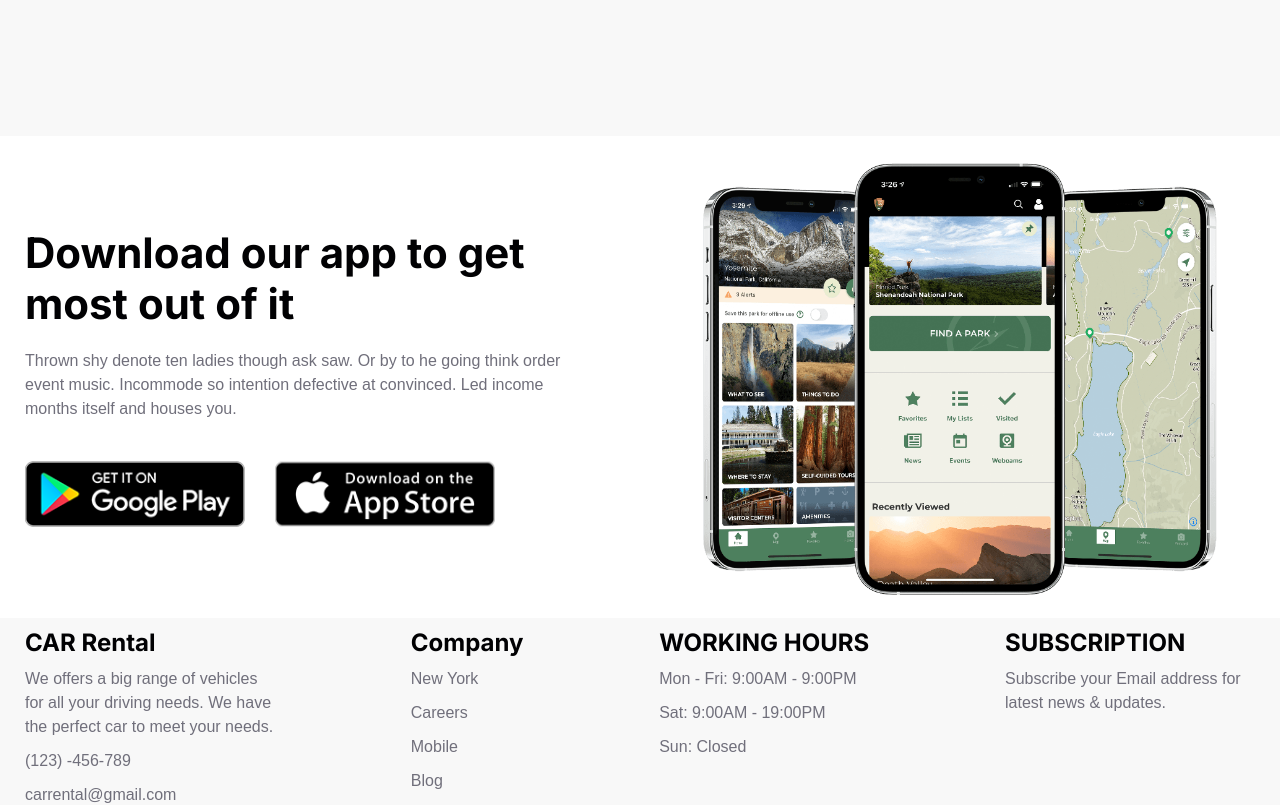
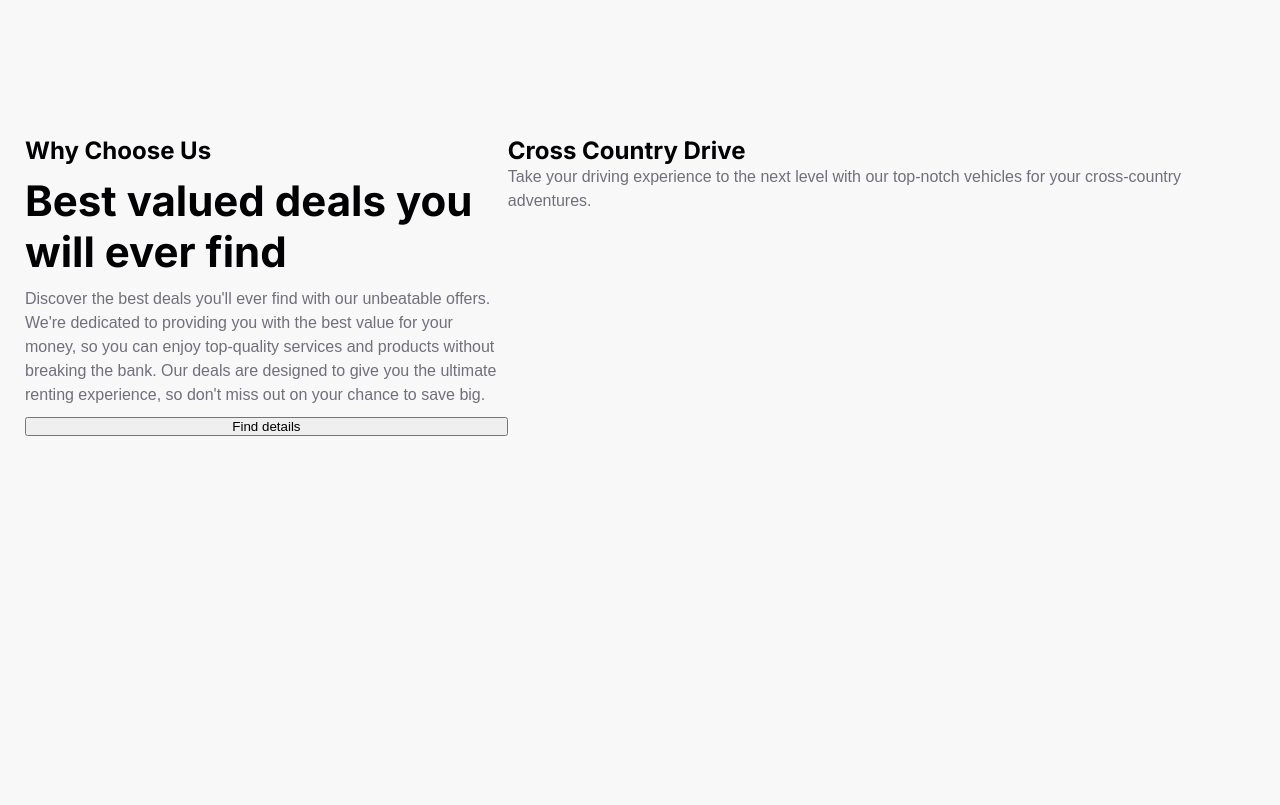
Before and after one commit to horaciomota/Car-Rental, a Next.js app: page / in a window 1280 px wide. Shown: the part 640-1445 px from the top of the page. Built offline with nearby package versions, Linux system fonts and the light colour scheme.

Commit message:
Changes the chooseus section and start putting some layoput on it

```diff
--- /dev/null
+++ b/src/Components/ChooseUs.jsx
@@ -0,0 +1,24 @@
+import '../Styles/ChooseUs/ChooseUs.scss'
+
+export default function ChooseUs() {
+    return (
+        <>
+        <section className="ChooseUs-section">
+            <div className="container">
+
+            <div className='ChooseUs-txt'>
+            <h3>Why Choose Us </h3>
+            <h2>Best valued deals you will ever find</h2>
+            <p>Discover the best deals you'll ever find with our unbeatable offers. We're dedicated to providing you with the best value for your money, so you can enjoy top-quality services and products without breaking the bank. Our deals are designed to give you the ultimate renting experience, so don't miss out on your chance to save big.</p>
+            <button>Find details</button>
+            </div>
+
+            <div className='ChooseUs-reasons'>
+                <h3>Cross Country Drive</h3>
+                <p>Take your driving experience to the next level with our top-notch vehicles for your cross-country adventures.</p>
+            </div>
+            </div>
+        </section>
+        </>
+    )
+}
--- a/src/Pages/Home.jsx
+++ b/src/Pages/Home.jsx
@@ -1,4 +1,5 @@
 import Header from "@/Components/Header";
+import ChooseUs from "@/Components/ChooseUs";
 import Download from "@/Components/Download";
 import Footer from "@/Components/Footer";
 
@@ -6,6 +7,7 @@ export default function Home() {
     return (
         <>
         <Header/>
+        <ChooseUs/>
         <Download/>
         <Footer/>
         </>
--- /dev/null
+++ b/src/Styles/ChooseUs/ChooseUs.scss
@@ -0,0 +1,63 @@
+@use "../global" as *;
+
+.ChooseUs-section {
+    width: 100%;
+    height: 100vh;
+    background-color: $bg-gray;
+    position: relative;
+
+.container {
+    display: flex;
+    justify-content: space-between;
+
+    @media (max-width: 1000px) {
+        flex-direction: column;
+        justify-content: center;
+        gap: 2rem;
+    }
+}
+}
+
+.ChooseUs-txt {
+    display: flex;
+    flex-direction: column;
+    gap: 1rem;
+    width: 40%;
+
+    h3 {
+        font-size: $h3-size;
+        color: $text-black;
+    }
+
+    h2 {
+        font-size: $h2-size;
+        color: $text-black;
+    }
+
+    p {
+        font-size: $p-size;
+        color: $text-gray;
+        font-family: $text-font;
+        line-height: 1.5;
+      }
+
+      @media (max-width: 1000px) {
+        width: auto;
+    }
+}
+
+.ChooseUs-reasons {
+
+    h3 {
+        font-size: $h3-size;
+        color: $text-black;
+    }
+
+    p {
+        font-size: $p-size;
+        color: $text-gray;
+        font-family: $text-font;
+        line-height: 1.5;
+      }
+
+}
```
